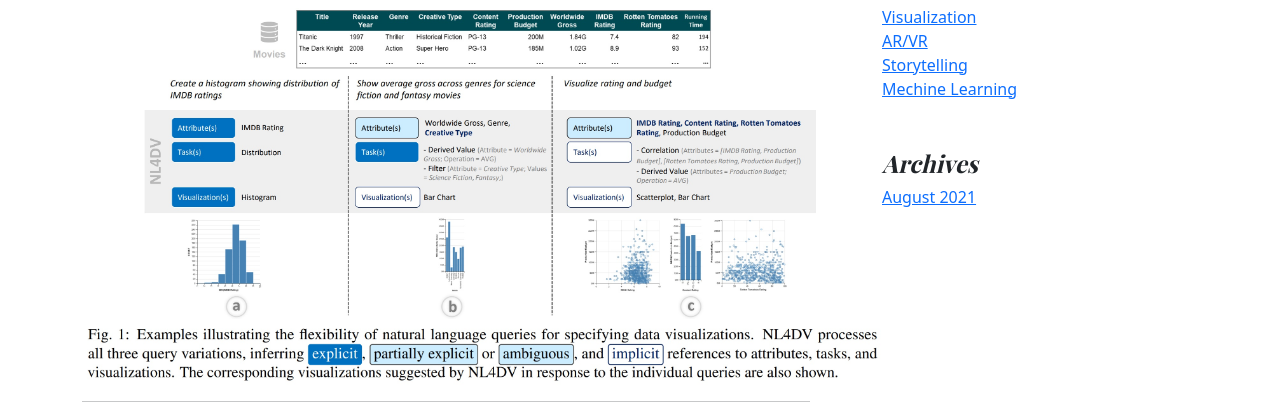
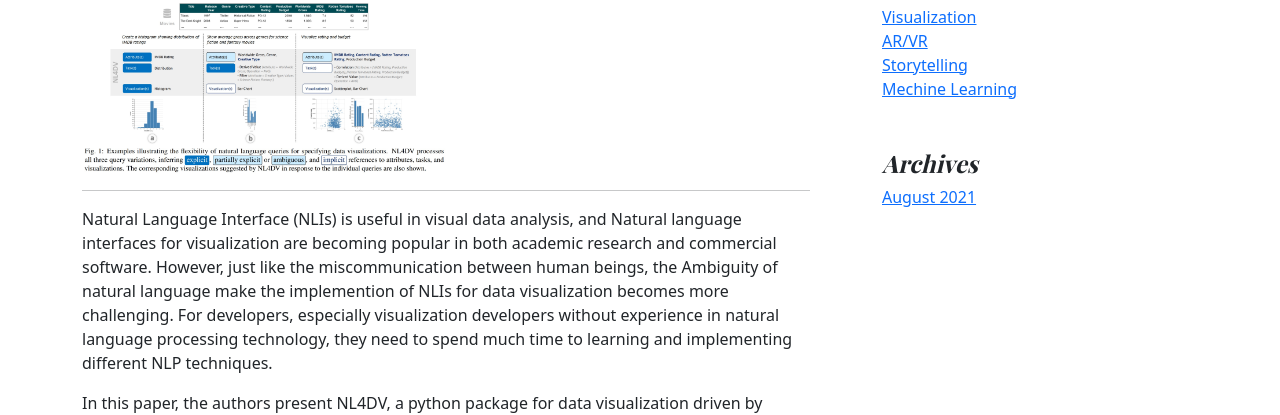
Before and after one commit to hcilabxjtlu/github.io, a plain HTML site: page firstmeeting.html in a window 1280 px wide. Shown: the part 302-717 px from the top of the page. Drawn offline with nearby package versions, Linux system fonts and the light colour scheme.

Commit message:
Update firstmeeting.html

```diff
--- a/firstmeeting.html
+++ b/firstmeeting.html
@@ -73,7 +73,7 @@
         <h2 class="blog-post-title">Study of NL4DV</h2>
         <p class="blog-post-meta">August 6, 2021 by <a href="#">He Wang</a></p>
 
-        <img src="images/NL4DV_fig1.jpg" alt="fig.1 of NL4DV" width="800">
+        <img src="images/NL4DV_fig1.jpg" alt="fig.1 of NL4DV" width="50%">
         <hr>
         <p>Natural Language Interface (NLIs) is useful in visual data analysis, and Natural language interfaces for visualization are becoming popular in both academic research and commercial software.
           However, just like the miscommunication between human beings, the Ambiguity of natural language make the implemention of NLIs for data visualization becomes more challenging.
```
